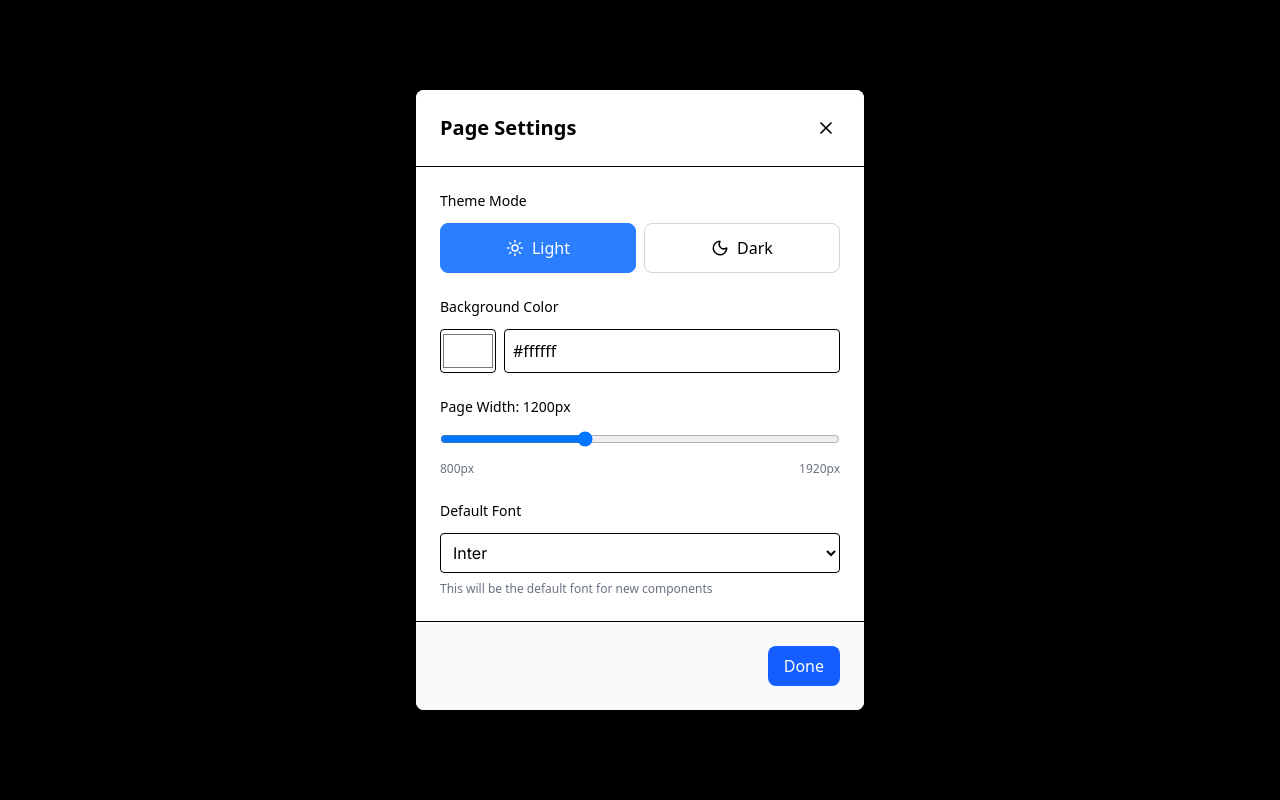
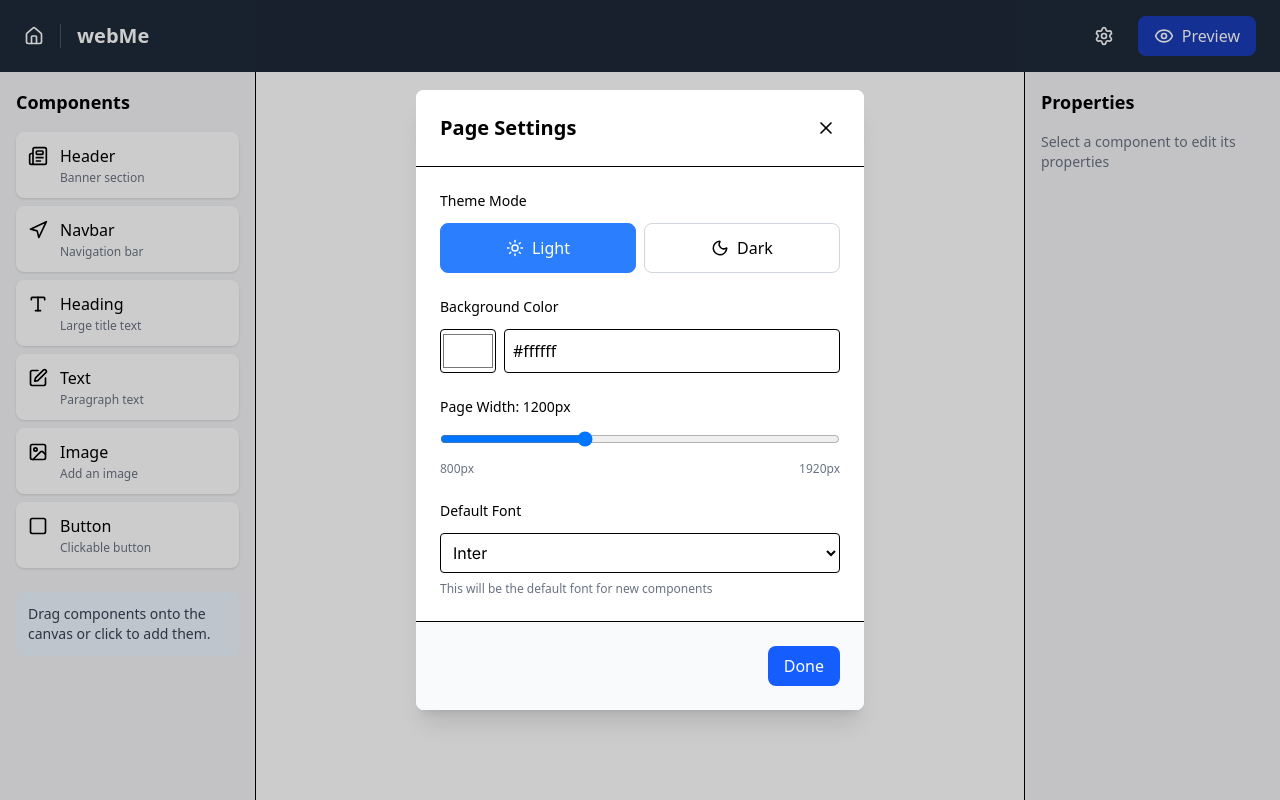
Before and after one commit to joshedge0/webMe, a Next.js app: page / in a window 1280 px wide. Both pictures are taken after a click on the button "Page Settings". Built offline with nearby package versions, Linux system fonts and the light colour scheme; a web font is replaced by a local one.

Commit message:
fixed page settings background

```diff
--- a/components/builder/PageSettingsDialog.tsx
+++ b/components/builder/PageSettingsDialog.tsx
@@ -35,7 +35,7 @@ export default function PageSettingsDialog({ settings, onUpdate, onClose }: Page
   }, [onClose]);
 
   return (
-    <div className="fixed inset-0 bg-black bg-opacity-50 flex items-center justify-center z-50">
+    <div className="fixed inset-0 bg-black/20 flex items-center justify-center z-50">
       <div
         ref={dialogRef}
         className="bg-white rounded-lg shadow-xl w-full max-w-md max-h-[90vh] overflow-y-auto"
```
